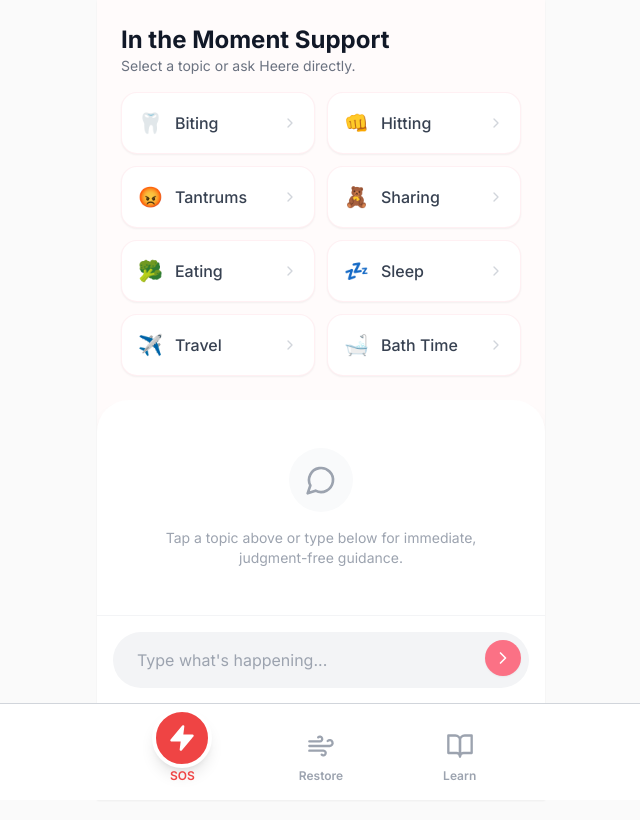
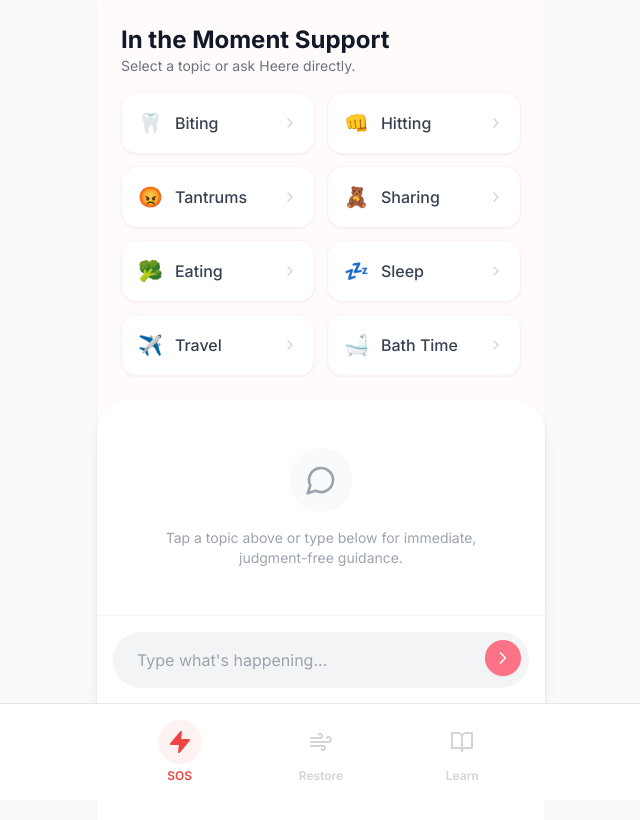
Before and after one commit to kyleholden1/kandu-app-og, a Next.js app: page /sos in a window 1280 px wide. Shown: the top 820 px of the page, without its empty margins (319-959 px from the left). Built offline with nearby package versions, Linux system fonts and the light colour scheme.

Commit message:
Fix bottom nav overlap and spacing

```diff
--- a/app/layout.tsx
+++ b/app/layout.tsx
@@ -19,8 +19,8 @@
 }>) {
   return (
     <html lang="en">
-      <body className={`${inter.className} bg-background min-h-screen pb-24`}>
-        <main className="max-w-md mx-auto min-h-screen bg-white shadow-sm relative overflow-hidden">
+      <body className={`${inter.className} bg-background`}>
+        <main className="max-w-md mx-auto min-h-screen bg-white shadow-sm relative pb-28">
            {children}
            <BottomNav />
         </main>
--- a/components/BottomNav.tsx
+++ b/components/BottomNav.tsx
@@ -10,25 +10,29 @@
   const isActive = (path: string) => pathname === path;
 
   return (
-    <div className="fixed bottom-0 left-0 right-0 bg-white border-t border-gray-300 z-50">
-      <div className="max-w-md mx-auto px-6 py-4 flex justify-around items-end gap-4 h-24">
-        <Link href="/sos" className={`flex flex-col items-center gap-2 flex-1 ${isActive('/sos') ? 'text-red-500' : 'text-gray-400'}`}>
-          <div className={`p-3 rounded-full -mb-2 border-4 border-white transition ${isActive('/sos') ? 'bg-red-500 text-white shadow-lg' : 'bg-gray-100 text-gray-400'}`}>
-            <Zap size={28} fill={isActive('/sos') ? "currentColor" : "none"} />
+    <nav className="fixed bottom-0 left-0 right-0 bg-white border-t border-gray-200 z-50 flex justify-center">
+      <div className="w-full max-w-md px-6 py-4 flex justify-between items-end gap-6">
+        <Link href="/sos" className={`flex flex-col items-center gap-1 flex-1 transition ${isActive('/sos') ? 'text-red-500' : 'text-gray-300'}`}>
+          <div className={`p-2.5 rounded-full transition ${isActive('/sos') ? 'bg-red-50' : ''}`}>
+            <Zap size={24} fill={isActive('/sos') ? "currentColor" : "none"} />
           </div>
-          <span className="text-xs font-semibold whitespace-nowrap">SOS</span>
+          <span className="text-xs font-semibold">SOS</span>
         </Link>
 
-        <Link href="/restore" className={`flex flex-col items-center gap-2 flex-1 ${isActive('/restore') ? 'text-teal-600' : 'text-gray-400'}`}>
-          <Wind size={28} className="transition" />
-          <span className="text-xs font-semibold whitespace-nowrap">Restore</span>
+        <Link href="/restore" className={`flex flex-col items-center gap-1 flex-1 transition ${isActive('/restore') ? 'text-teal-600' : 'text-gray-300'}`}>
+          <div className={`p-2.5 rounded-full transition ${isActive('/restore') ? 'bg-teal-50' : ''}`}>
+            <Wind size={24} />
+          </div>
+          <span className="text-xs font-semibold">Restore</span>
         </Link>
 
-        <Link href="/learn" className={`flex flex-col items-center gap-2 flex-1 ${isActive('/learn') ? 'text-blue-600' : 'text-gray-400'}`}>
-          <BookOpen size={28} className="transition" />
-          <span className="text-xs font-semibold whitespace-nowrap">Learn</span>
+        <Link href="/learn" className={`flex flex-col items-center gap-1 flex-1 transition ${isActive('/learn') ? 'text-blue-600' : 'text-gray-300'}`}>
+          <div className={`p-2.5 rounded-full transition ${isActive('/learn') ? 'bg-blue-50' : ''}`}>
+            <BookOpen size={24} />
+          </div>
+          <span className="text-xs font-semibold">Learn</span>
         </Link>
       </div>
-    </div>
+    </nav>
   );
 }
```
